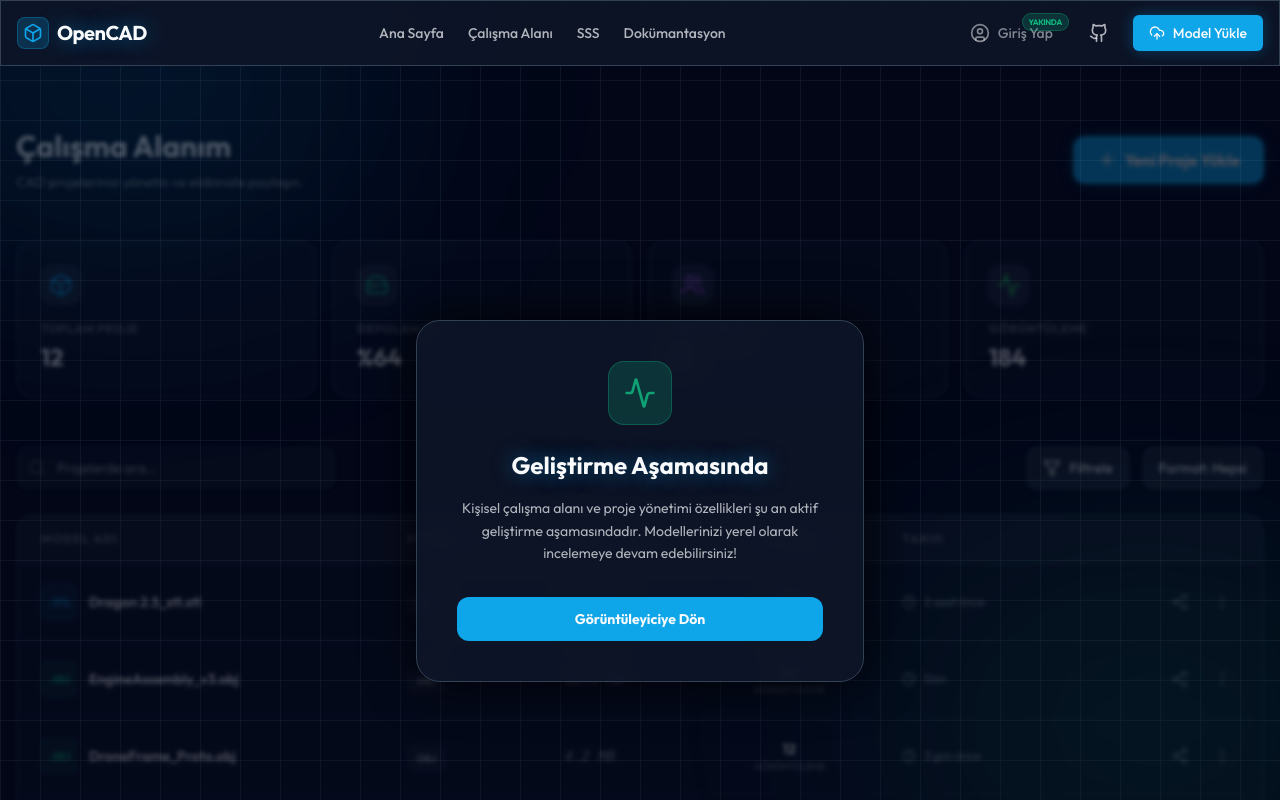
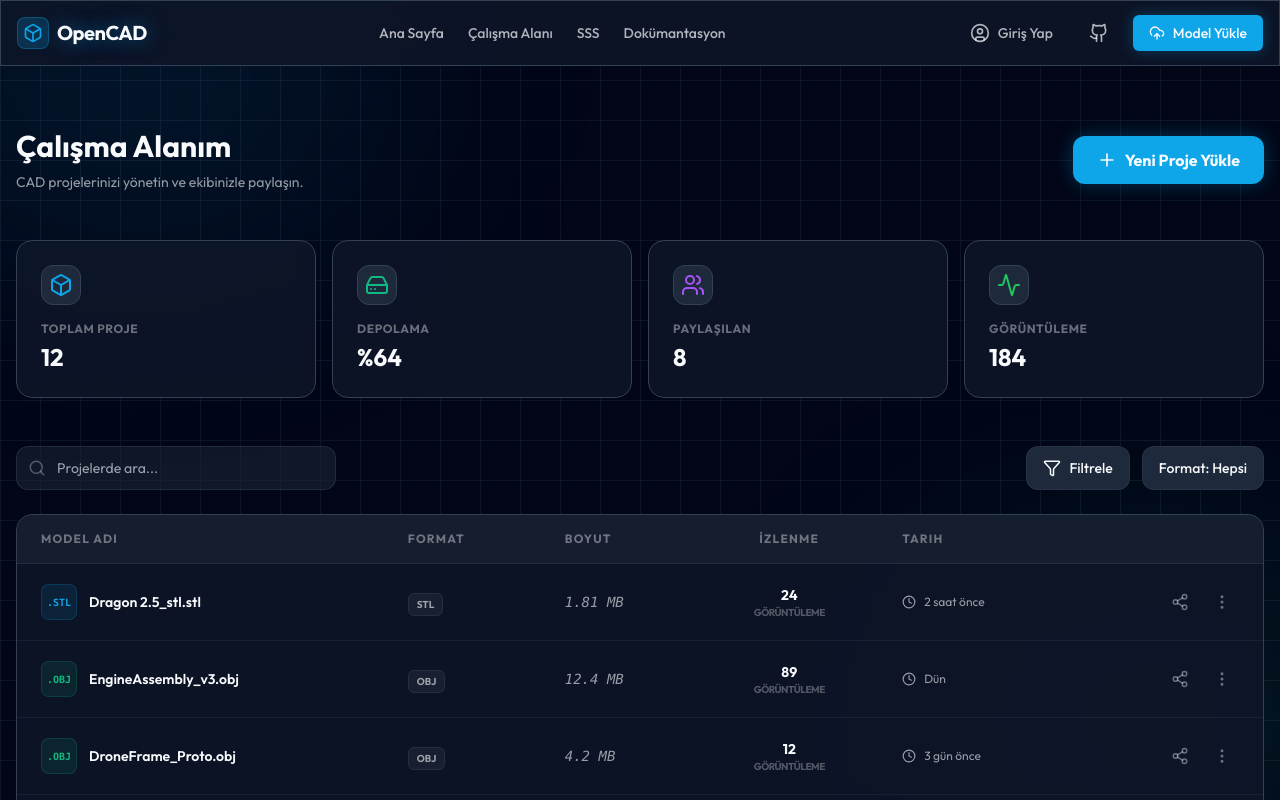
Before and after one commit to topalemirfaruk/OpenCAD-Review, a Next.js app: page /dashboard in a window 1280 px wide. Shown: the top 800 px of the page. Built offline with nearby package versions, Linux system fonts and the light colour scheme.

Commit message:
fix: resolve syntax and 'use client' errors to finalize feature activation

```diff
--- a/src/app/dashboard/page.tsx
+++ b/src/app/dashboard/page.tsx
@@ -24,27 +24,7 @@ const myProjects = [
 
 export default function DashboardPage() {
     return (
-        <main className="relative max-w-7xl mx-auto px-4 pt-32 pb-24">
-            {/* Under Development Overlay */}
-            <div className="absolute inset-0 z-50 flex items-center justify-center p-4">
-                <div className="sticky top-[40%] glass-panel p-10 rounded-3xl border-accent/30 text-center space-y-4 shadow-[0_0_50px_rgba(0,0,0,0.8)] backdrop-blur-md max-w-md mx-auto">
-                    <div className="w-16 h-16 rounded-2xl bg-accent/20 border border-accent/30 flex items-center justify-center text-accent mx-auto mb-6">
-                        <Activity className="w-8 h-8 animate-pulse" />
-                    </div>
-                    <h2 className="text-2xl font-bold text-glow">Geliştirme Aşamasında</h2>
-                    <p className="text-foreground/70 text-sm leading-relaxed">
-                        Kişisel çalışma alanı ve proje yönetimi özellikleri şu an aktif geliştirme aşamasındadır.
-                        Modellerinizi yerel olarak incelemeye devam edebilirsiniz!
-                    </p>
-                    <div className="pt-4 flex gap-3">
-                        <Link href="/viewer" className="flex-1 h-11 bg-primary text-primary-foreground rounded-xl flex items-center justify-center font-bold text-sm hover:bg-primary/90 transition-all">
-                            Görüntüleyiciye Dön
-                        </Link>
-                    </div>
-                </div>
-            </div>
-
-            <div className="opacity-30 pointer-events-none blur-[2px] select-none">
+        <main className="max-w-7xl mx-auto px-4 pt-32 pb-24">
             {/* Header */}
             <div className="flex flex-col md:flex-row md:items-center justify-between gap-6 mb-12">
                 <div>
@@ -164,7 +144,6 @@ export default function DashboardPage() {
                     </table>
                 </div>
             </div>
-            </div>
         </main>
     );
 }
--- a/src/components/ui/Navbar.tsx
+++ b/src/components/ui/Navbar.tsx
@@ -1,15 +1,15 @@
 'use client';
 
-// import { useState } from 'react';
+import { useState } from 'react';
 import Link from 'next/link';
 import { motion } from 'framer-motion';
 import { Box, Github, UploadCloud, UserCircle } from 'lucide-react';
 import { usePathname } from 'next/navigation';
-// import { AuthModal } from './AuthModal';
+import { AuthModal } from './AuthModal';
 
 export function Navbar() {
     const pathname = usePathname();
-    // const [isAuthOpen, setIsAuthOpen] = useState(false);
+    const [isAuthOpen, setIsAuthOpen] = useState(false);
 
     return (
         <motion.header
@@ -41,20 +41,13 @@ export function Navbar() {
                 </nav>
 
                 <div className="flex items-center gap-4">
-                    <div className="relative group">
-                        <button
-                            onClick={() => {
-                                alert("Bu özellik geliştirme aşamasındadır. Çok yakında sizlerle!");
-                            }}
-                            className="flex items-center gap-2 text-foreground/50 hover:text-primary transition-colors text-sm font-medium px-3 py-1.5 rounded-lg hover:bg-white/5 cursor-not-allowed"
-                        >
-                            <UserCircle className="w-5 h-5" />
-                            Giriş Yap
-                        </button>
-                        <span className="absolute -top-1 -right-1 px-1.5 py-0.5 bg-accent/20 border border-accent/30 text-accent text-[8px] font-bold rounded-full uppercase tracking-tighter">
-                            Yakında
-                        </span>
-                    </div>
+                    <button
+                        onClick={() => setIsAuthOpen(true)}
+                        className="hidden sm:flex items-center gap-2 text-foreground/70 hover:text-primary transition-colors text-sm font-medium px-3 py-1.5 rounded-lg hover:bg-white/5"
+                    >
+                        <UserCircle className="w-5 h-5" />
+                        Giriş Yap
+                    </button>
 
                     <Link href="https://github.com/topalemirfaruk/OpenCAD-Review?tab=readme-ov-file" target="_blank" className="text-foreground/70 hover:text-foreground transition-colors p-2 hover:bg-white/5 rounded-full">
                         <Github className="w-5 h-5" />
@@ -66,8 +59,8 @@ export function Navbar() {
                 </div>
             </div>
 
-            {/* Modal removed for dev mode notice, but component kept in codebase */}
-            {/* <AuthModal isOpen={isAuthOpen} onClose={() => setIsAuthOpen(false)} /> */}
+            {/* Premium Modals */}
+            <AuthModal isOpen={isAuthOpen} onClose={() => setIsAuthOpen(false)} />
         </motion.header>
     );
 }
--- a/src/components/viewer/RightPanel.tsx
+++ b/src/components/viewer/RightPanel.tsx
@@ -1,11 +1,11 @@
-// import { useState } from 'react';
+import { useState } from 'react';
 import { MessageSquare, Share2, CornerDownRight } from 'lucide-react';
 import { useViewerStore } from '@/store/viewerStore';
-// import { ShareModal } from './ShareModal';
+import { ShareModal } from './ShareModal';
 
 export function RightPanel() {
     const { uploadedFile } = useViewerStore();
-    // const [isShareOpen, setIsShareOpen] = useState(false);
+    const [isShareOpen, setIsShareOpen] = useState(false);
 
     if (!uploadedFile) return null;
 
@@ -16,25 +16,18 @@ export function RightPanel() {
                     <MessageSquare className="w-4 h-4 text-accent" /> Yorumlar & İşbirliği
                 </h2>
                 <button
-                    onClick={() => {
-                        alert("Bu özellik geliştirme aşamasındadır. Çok yakında bulut paylaşımı aktif olacaktır!");
-                    }}
-                    className="text-foreground/40 hover:text-accent transition-colors p-1.5 rounded-md hover:bg-accent/10 relative group"
+                    onClick={() => setIsShareOpen(true)}
+                    className="text-primary hover:text-primaryGlow transition-colors p-1.5 rounded-md hover:bg-primary/10"
                 >
                     <Share2 className="w-4 h-4" />
-                    <span className="absolute -top-1 -right-1 flex h-2 w-2">
-                        <span className="animate-ping absolute inline-flex h-full w-full rounded-full bg-accent opacity-75"></span>
-                        <span className="relative inline-flex rounded-full h-2 w-2 bg-accent"></span>
-                    </span>
                 </button>
             </div>
 
-            {/* ShareModal disabled for dev mode notice */}
-            {/* <ShareModal
+            <ShareModal
                 isOpen={isShareOpen}
                 onClose={() => setIsShareOpen(false)}
                 modelName={uploadedFile instanceof File ? uploadedFile.name : 'Model.stl'}
-            /> */}
+            />
 
             <div className="flex-1 overflow-y-auto custom-scrollbar p-4 space-y-4">
                 {/* Mock Comments */}
```
Lines whose indentation alone changed are shown as unchanged.
